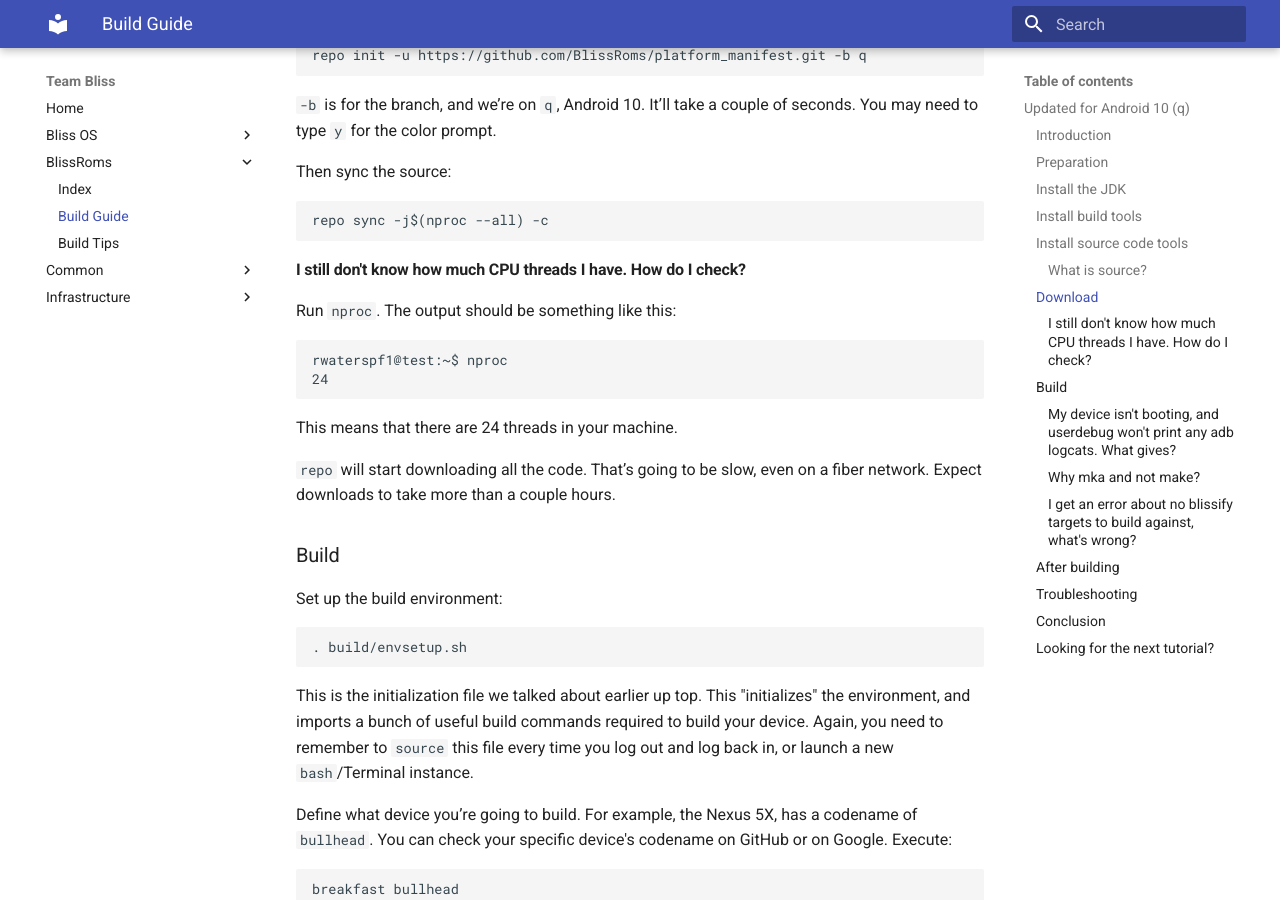
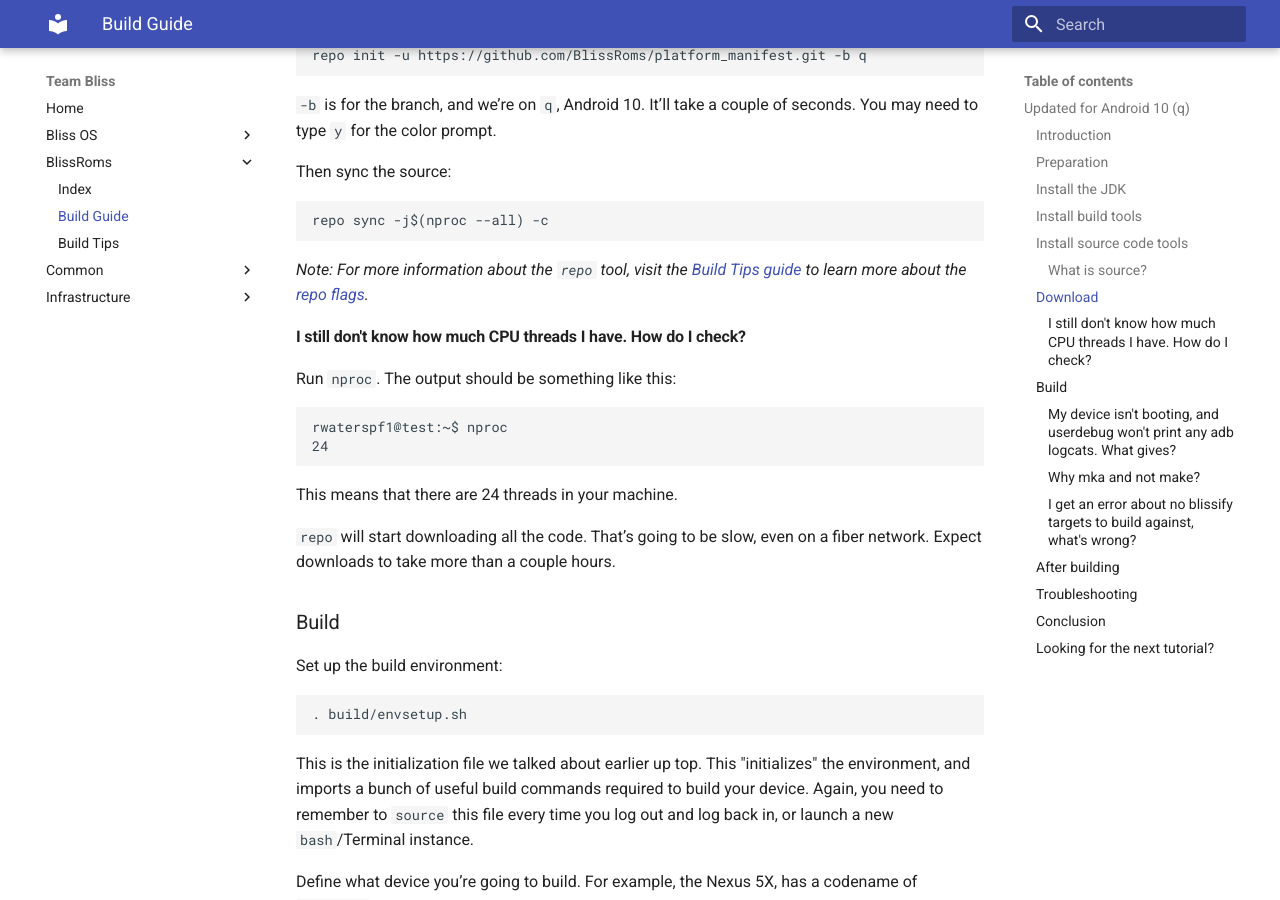
Before and after one commit to BlissRoms/Documentation-old, an MkDocs documentation site: the page built from docs/BlissRoms/build-guide.md, in a window 1280 px wide and 900 px high, scrolled down 2635 px. Built offline with MkDocs 1.6.1 and Material for MkDocs 9.7.7, drawn with Linux system fonts in a browser that asks for light colours.

Commit message:
BlissRoms: Point users to Build Tips guide
Change-Id: I2a16424bf2122ced1275106d34c1cf0f5f90e6da

```diff
--- a/docs/BlissRoms/build-guide.md
+++ b/docs/BlissRoms/build-guide.md
@@ -90,7 +90,7 @@ Then sync the source:
 
     repo sync -j$(nproc --all) -c
 
-
+*Note: For more information about the `repo` tool, visit the [Build Tips guide](build-tips.md) to learn more about the [repo flags](build-tips.md#repo-optimization-tips).*
 
 #### I still don't know how much CPU threads I have. How do I check?
 
```
